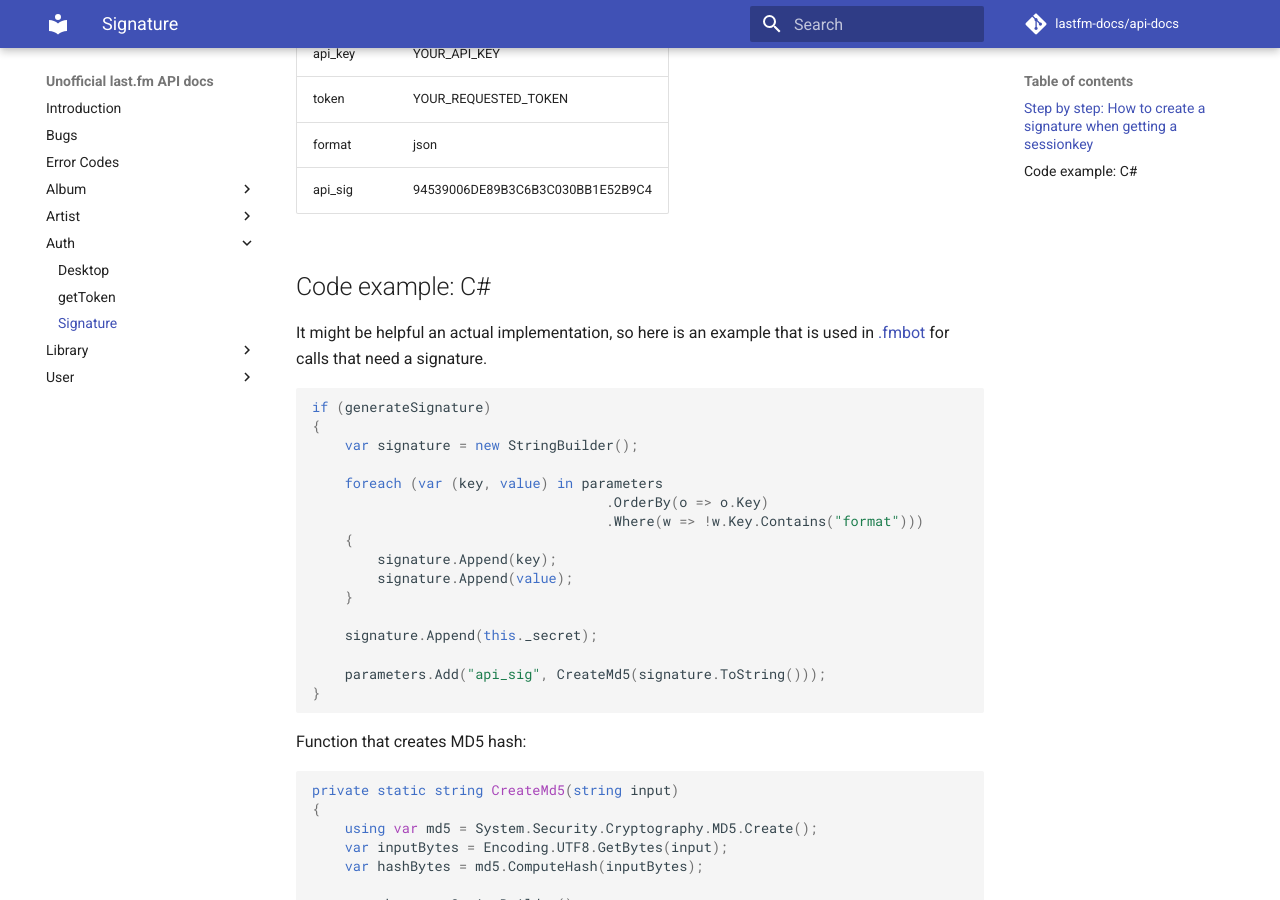
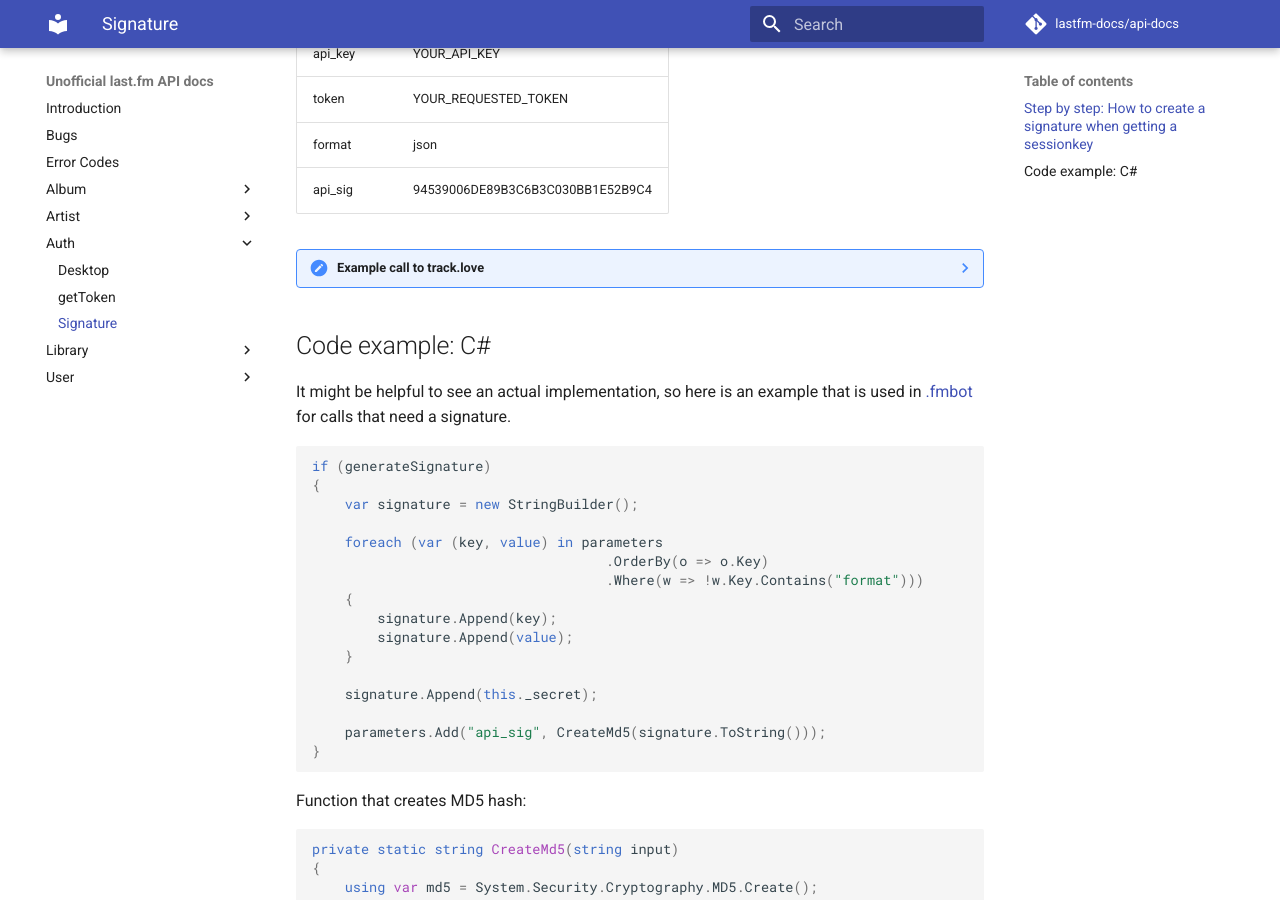
Before and after one commit to lastfm-docs/api-docs, an MkDocs documentation site: the page built from docs/auth/signature.md, in a window 1280 px wide and 900 px high, scrolled down 1722 px. Built offline with MkDocs 1.6.1 and Material for MkDocs 9.7.7, drawn with Linux system fonts in a browser that asks for light colours; comment, search, counter and statistics services are not loaded; some of the changed lines change nothing that is shown.

Commit message:
Add an example of a real-world use of signature
Spent the last few hours tearing my hair out over this, so I think it's needed at least lmao

Also fixed a small typo I spotted while I was at it.

No idea if the formatting is good, and I prolly made a mistake or two myself.

````diff
--- a/docs/auth/signature.md
+++ b/docs/auth/signature.md
@@ -66,9 +66,53 @@
 | api_sig   | 94539006DE89B3C6B3C030BB1E52B9C4 |
 
 
+??? note "Example call to track.love"
+
+    Note that for other endpoints, you will have to include every parameter (except format) in your signature. So, let's use track.love as an example.
+    A typical call to track.love will have the following parameters:
+
+    | Parameter | Value                            |
+    |-----------|----------------------------------|
+    | artist    | KITANO REM                       |
+    | track     | RAINSICK                         |
+    | api_key   | YOUR_API_KEY                     |
+    | api_sig   | XXXXXXXXXXXXXXXXXXXXXXXXXXXXXXXX |
+    | sk        | YOUR_SESSION_KEY                 |
+    | format    | json                             |
+
+    This means that we get the following parameters for generating the api_sig:
+
+    | Parameter | Value                            |
+    |-----------|----------------------------------|
+    | method    | track.love                       |
+    | artist    | KITANO REM                       |
+    | track     | RAINSICK                         |
+    | api_key   | YOUR_API_KEY                     |
+    | sk        | YOUR_SESSION_KEY                 |
+
+    This has to be sorted alphabetically, and secret key added:
+
+    ```
+    api_keyYOUR_API_KEYartistKITANO REMmethodtrack.loveskYOUR_SESSION_KEYtrackRAINSICKYOUR_SECRET
+    ```
+
+    Note that the values are not url encoded. Use standard UTF-8 encoding.
+
+    The md5 of this should be:
+
+    ```
+    800B8884B00C9343D1D425ED271E0F42
+    ```
+
+    Then the full post request body must be encoded like a GET url querystring:
+
+    ```
+    method=track.love&api_key=YOUR_API_KEY&artist=KITANO%20REM&track=RAINSICK&api_sig=800B8884B00C9343D1D425ED271E0F42&sk=YOUR_SESSION_KEY&format=json
+    ```
+
 ## Code example: C\#
 
-It might be helpful an actual implementation, so here is an example that is used in [.fmbot](https://github.com/fmbot-discord/fmbot) for calls that need a signature.
+It might be helpful to see an actual implementation, so here is an example that is used in [.fmbot](https://github.com/fmbot-discord/fmbot) for calls that need a signature.
 
 ```csharp
 
````
